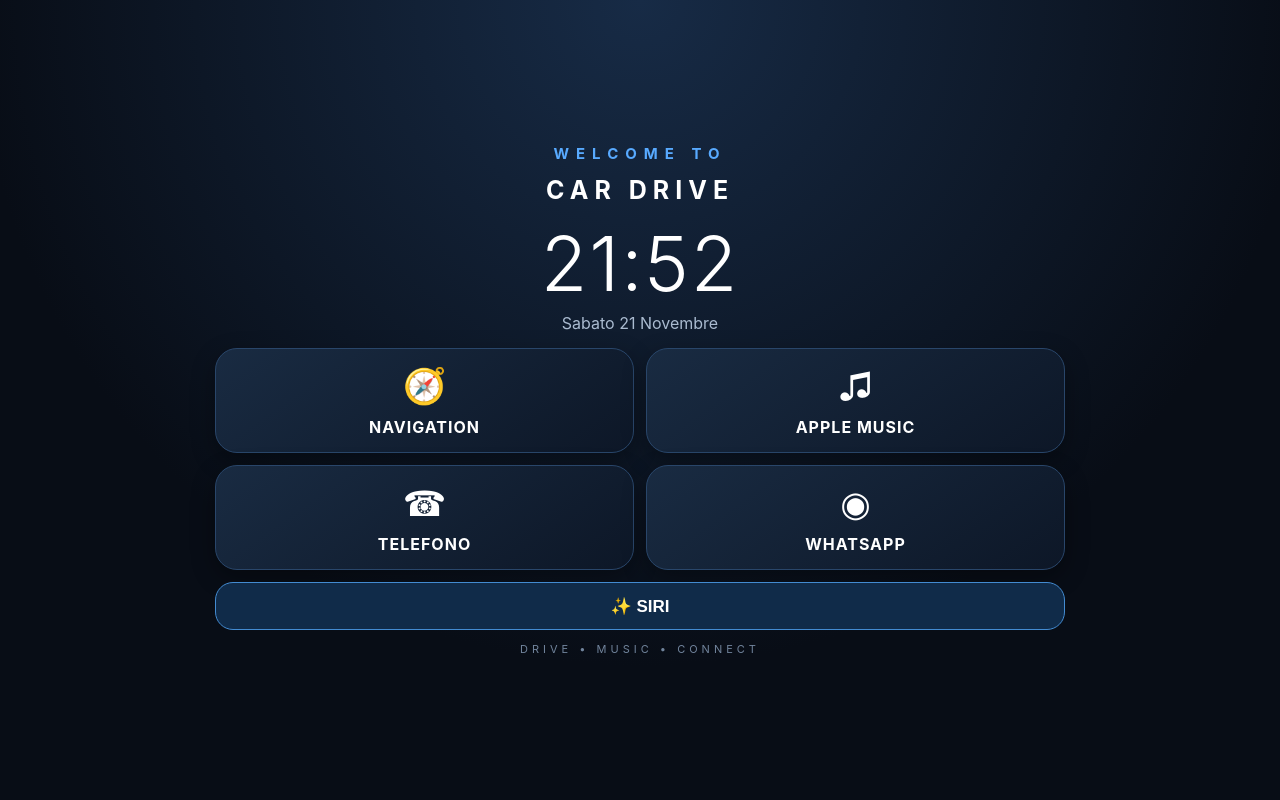
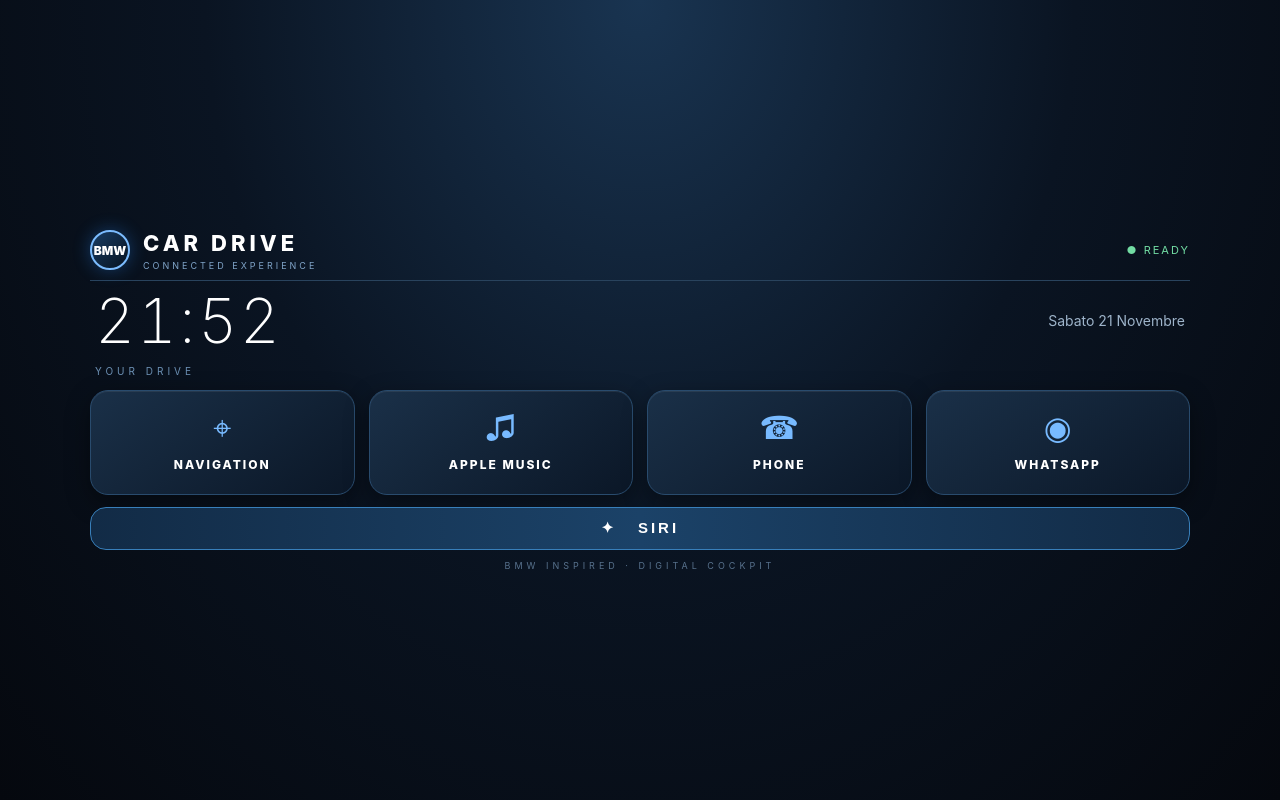
Before and after one commit to evaristo04041986-ux/car-drive, a plain HTML site: page index.html in a window 1280 px wide. Drawn offline with Linux system fonts and the light colour scheme.

Commit message:
Update index.html

```diff
--- a/index.html
+++ b/index.html
@@ -8,201 +8,333 @@
 
 <meta charset="UTF-8">
 
-<meta name="viewport" content="width=device-width, initial-scale=1.0">
+<meta name="viewport" content="width=device-width, initial-scale=1, viewport-fit=cover">
 
 <meta name="apple-mobile-web-app-capable" content="yes">
 
 <meta name="apple-mobile-web-app-status-bar-style" content="black-translucent">
 
-<meta name="theme-color" content="#080d16">
+<meta name="theme-color" content="#070C14">
 
 <title>CAR DRIVE</title>
 
 <style>
 
-* { box-sizing: border-box; }
+* { box-sizing:border-box; }
 
 body {
 
-  margin: 0;
+ margin:0;
 
-  min-height: 100vh;
+ min-height:100vh;
 
-  background: radial-gradient(circle at top, #172b46, #080d16 65%);
+ min-height:100dvh;
 
-  color: white;
+ background:radial-gradient(ellipse at 50% 0%,#193451 0%,#0a1422 48%,#05080e 100%);
 
-  font-family: -apple-system, BlinkMacSystemFont, Arial, sans-serif;
+ color:#fff;
 
-  display: flex;
+ font-family:-apple-system,BlinkMacSystemFont,Arial,sans-serif;
 
-  justify-content: center;
+ display:flex;
 
-  align-items: center;
+ align-items:center;
 
-  padding: 22px;
+ justify-content:center;
+
+ padding:20px;
 
 }
 
-.container {
+.dashboard {
 
-  width: 100%;
+ width:100%;
 
-  max-width: 650px;
-
-  text-align: center;
+ max-width:1000px;
 
 }
 
-.header {
+.top {
 
-  color: #58aaff;
+ display:flex;
 
-  font-size: 15px;
+ align-items:center;
 
-  letter-spacing: 7px;
+ justify-content:space-between;
 
-  font-weight: 700;
+ border-bottom:1px solid #29435d;
 
-  margin-bottom: 12px;
+ padding-bottom:15px;
+
+}
+
+.brand {
+
+ display:flex;
+
+ align-items:center;
+
+ gap:13px;
+
+}
+
+.roundel {
+
+ width:48px;
+
+ height:48px;
+
+ border-radius:50%;
+
+ border:2px solid #7bbcff;
+
+ display:flex;
+
+ align-items:center;
+
+ justify-content:center;
+
+ font-size:12px;
+
+ font-weight:900;
+
+ color:#fff;
+
+ background:linear-gradient(135deg,#183c62,#071321);
+
+ box-shadow:0 0 18px #278cff55;
+
+}
+
+.brandname {
+
+ font-size:22px;
+
+ font-weight:800;
+
+ letter-spacing:4px;
+
+}
+
+.subtitle {
+
+ color:#80a5c9;
+
+ font-size:9px;
+
+ letter-spacing:3px;
+
+ margin-top:4px;
+
+}
+
+.status {
+
+ color:#72dca3;
+
+ font-size:11px;
+
+ letter-spacing:2px;
+
+}
+
+.timearea {
+
+ display:flex;
+
+ align-items:center;
+
+ justify-content:space-between;
+
+ padding:18px 5px 24px;
 
 }
 
 .clock {
 
-  font-size: clamp(48px, 14vw, 76px);
+ font-size:clamp(55px,12vw,88px);
 
-  font-weight: 300;
+ font-weight:200;
 
-  letter-spacing: 2px;
+ letter-spacing:2px;
+
+ line-height:1;
+
+ font-variant-numeric:tabular-nums;
 
 }
 
 .date {
 
-  color: #aabbd0;
+ color:#9eb4ca;
 
-  font-size: 16px;
+ font-size:14px;
 
-  margin: 4px 0 30px;
+ text-transform:capitalize;
 
-  text-transform: capitalize;
+ text-align:right;
 
 }
 
-.grid {
+.section {
 
-  display: grid;
+ color:#6d91b5;
 
-  grid-template-columns: repeat(2, 1fr);
+ font-size:10px;
 
-  gap: 15px;
+ letter-spacing:4px;
+
+ margin:0 0 13px 5px;
 
 }
 
-.tile {
+.apps {
 
-  min-height: 125px;
+ display:grid;
 
-  border: 1px solid #29466a;
+ grid-template-columns:repeat(4,1fr);
 
-  border-radius: 22px;
-
-  background: linear-gradient(145deg, #192b42, #0d1727);
-
-  color: white;
-
-  text-decoration: none;
-
-  display: flex;
-
-  flex-direction: column;
-
-  align-items: center;
-
-  justify-content: center;
-
-  gap: 10px;
-
-  box-shadow: 0 8px 25px #0005;
-
-  -webkit-tap-highlight-color: transparent;
+ gap:14px;
 
 }
 
-.tile:active {
+.app {
 
-  background: #244b75;
+ min-height:145px;
 
-  transform: scale(.97);
+ border:1px solid #294b6d;
+
+ border-radius:18px;
+
+ background:linear-gradient(145deg,#1a3048,#0b1727);
+
+ color:white;
+
+ text-decoration:none;
+
+ display:flex;
+
+ flex-direction:column;
+
+ align-items:center;
+
+ justify-content:center;
+
+ gap:13px;
+
+ box-shadow:0 8px 24px #0006,inset 0 1px #ffffff12;
+
+ transition:.15s;
+
+ -webkit-tap-highlight-color:transparent;
+
+}
+
+.app:active {
+
+ transform:scale(.96);
+
+ background:#20466c;
 
 }
 
 .symbol {
 
-  font-size: 35px;
+ font-size:39px;
+
+ color:#78baff;
+
+ line-height:1;
 
 }
 
-.tile span:last-child {
+.appname {
 
-  font-size: 16px;
+ font-size:12px;
 
-  font-weight: 700;
+ font-weight:800;
 
-  letter-spacing: 1px;
+ letter-spacing:2px;
 
 }
 
 .siri {
 
-  margin-top: 20px;
+ margin-top:18px;
 
-  width: 100%;
+ width:100%;
 
-  min-height: 58px;
+ min-height:55px;
 
-  border: 1px solid #438bd1;
+ border:1px solid #387fba;
 
-  border-radius: 18px;
+ border-radius:16px;
 
-  background: #102b49;
+ color:white;
 
-  color: white;
+ background:linear-gradient(90deg,#122b46,#1b4268,#122b46);
 
-  font-size: 17px;
+ font-size:15px;
 
-  font-weight: 700;
+ font-weight:700;
+
+ letter-spacing:3px;
 
 }
 
-.footer {
+.bottom {
 
-  color: #71849c;
+ text-align:center;
 
-  font-size: 11px;
+ color:#58728d;
 
-  letter-spacing: 4px;
+ font-size:9px;
 
-  margin-top: 25px;
+ letter-spacing:4px;
+
+ margin-top:18px;
 
 }
 
-@media (orientation: landscape) {
+@media (max-width:600px) {
 
-  body { padding: 10px 35px; }
+ body { padding:16px; }
 
-  .container { max-width: 850px; }
+ .apps { gap:8px; }
 
-  .date { margin-bottom: 15px; }
+ .app { min-height:115px; border-radius:13px; gap:10px; }
 
-  .grid { gap: 12px; }
+ .symbol { font-size:31px; }
 
-  .tile { min-height: 105px; }
+ .appname { font-size:9px; letter-spacing:1px; }
 
-  .siri { margin-top: 12px; min-height: 48px; }
+ .brandname { font-size:18px; }
 
-  .footer { margin-top: 12px; }
+ .roundel { width:40px;height:40px; }
+
+}
+
+@media (orientation:landscape) {
+
+ body { padding:10px 30px; }
+
+ .dashboard { max-width:1100px; }
+
+ .top { padding-bottom:9px; }
+
+ .roundel { width:40px;height:40px; }
+
+ .timearea { padding:9px 5px 13px; }
+
+ .clock { font-size:62px; }
+
+ .app { min-height:105px; }
+
+ .symbol { font-size:32px; }
+
+ .siri { min-height:43px; margin-top:12px; }
+
+ .bottom { margin-top:10px; }
 
 }
 
@@ -212,65 +344,87 @@ body {
 
 <body>
 
-<div class="container">
+<main class="dashboard">
 
-  <div class="header">WELCOME TO</div>
+ <header class="top">
 
-  <div class="header" style="font-size:25px; letter-spacing:6px; color:white;">
+  <div class="brand">
 
-    CAR DRIVE
+   <div class="roundel">BMW</div>
+
+   <div>
+
+    <div class="brandname">CAR DRIVE</div>
+
+    <div class="subtitle">CONNECTED EXPERIENCE</div>
 
    </div>
+
+  </div>
+
+  <div class="status">● READY</div>
+
+ </header>
+
+ <section class="timearea">
 
   <div class="clock" id="clock">--:--</div>
 
   <div class="date" id="date"></div>
 
-  <div class="grid">
+ </section>
 
-    <a class="tile" href="shortcuts://run-shortcut?name=TOMTOM">
+ <div class="section">YOUR DRIVE</div>
 
-      <span class="symbol">🧭</span>
+ <section class="apps">
 
-      <span>NAVIGATION</span>
+  <a class="app" href="shortcuts://run-shortcut?name=TOMTOM">
+
+   <span class="symbol">⌖</span>
+
+   <span class="appname">NAVIGATION</span>
 
   </a>
 
-    <a class="tile" href="shortcuts://run-shortcut?name=MUSIC">
+  <a class="app" href="shortcuts://run-shortcut?name=MUSIC">
 
    <span class="symbol">♫</span>
 
-      <span>APPLE MUSIC</span>
+   <span class="appname">APPLE MUSIC</span>
 
   </a>
 
-    <a class="tile" href="shortcuts://run-shortcut?name=TELEFONO">
+  <a class="app" href="shortcuts://run-shortcut?name=TELEFONO">
 
    <span class="symbol">☎</span>
 
-      <span>TELEFONO</span>
+   <span class="appname">PHONE</span>
 
   </a>
 
-    <a class="tile" href="shortcuts://run-shortcut?name=WHATSAPP">
+  <a class="app" href="shortcuts://run-shortcut?name=WHATSAPP">
 
    <span class="symbol">◉</span>
 
-      <span>WHATSAPP</span>
+   <span class="appname">WHATSAPP</span>
 
   </a>
 
-  </div>
+ </section>
 
  <button class="siri" onclick="alert('Di: Ehi Siri, oppure tieni premuto il tasto laterale dell’iPhone.')">
 
-    ✨ SIRI
+  ✦ &nbsp; SIRI
 
  </button>
 
-  <div class="footer">DRIVE • MUSIC • CONNECT</div>
+ <footer class="bottom">
 
-</div>
+  BMW INSPIRED · DIGITAL COCKPIT
+
+ </footer>
+
+</main>
 
 <script>
 
@@ -280,13 +434,13 @@ function updateClock() {
 
  document.getElementById("clock").textContent =
 
-    now.toLocaleTimeString("it-IT", {hour:"2-digit", minute:"2-digit"});
+ now.toLocaleTimeString("it-IT",{hour:"2-digit",minute:"2-digit"});
 
  document.getElementById("date").textContent =
 
-    now.toLocaleDateString("it-IT", {
+ now.toLocaleDateString("it-IT",{
 
-      weekday:"long", day:"numeric", month:"long"
+ weekday:"long",day:"numeric",month:"long"
 
  });
 
@@ -294,7 +448,7 @@ function updateClock() {
 
 updateClock();
 
-setInterval(updateClock, 1000);
+setInterval(updateClock,1000);
 
 </script>
 
```
Lines whose indentation alone changed are shown as unchanged.
